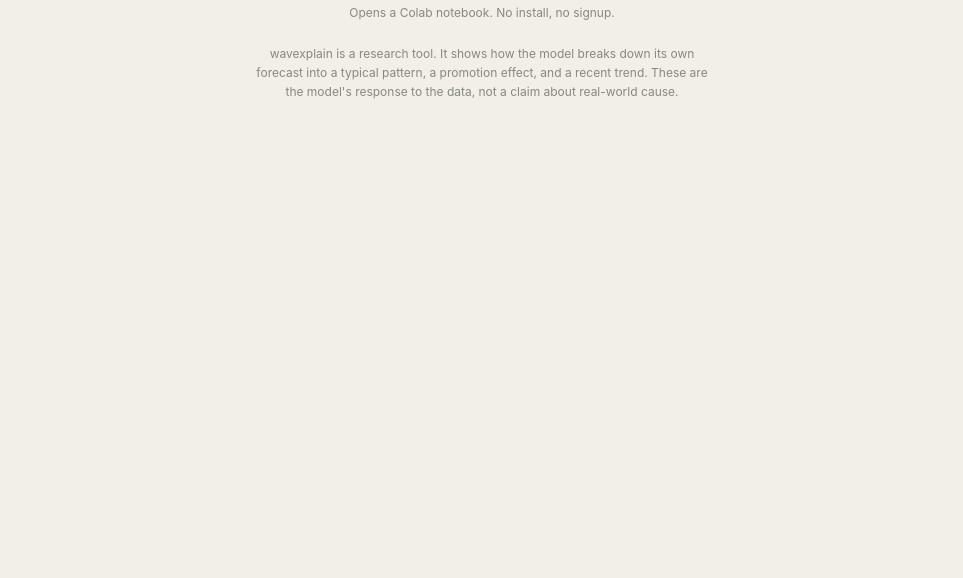
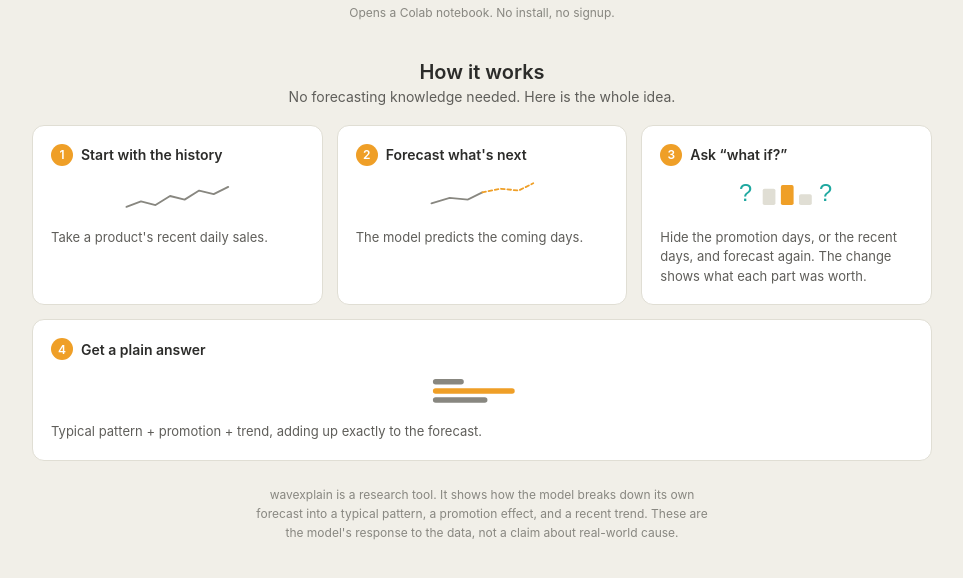
Before and after one commit to kesjien/wavexplain, a plain HTML site: page index.html in a window 1280 px wide. Shown: the part 778-1356 px from the top of the page, without its empty margins (158-1121 px from the left). Before the commit the page ends 919 px from the top, so only its background shows below. Drawn offline with Linux system fonts and the light colour scheme.

Commit message:
updated docs, index and added image

```diff
--- a/index.html
+++ b/index.html
@@ -4,6 +4,7 @@
 <meta charset="utf-8">
 <meta name="viewport" content="width=device-width, initial-scale=1">
 <title>wavexplain — see why a sales forecast is what it is</title>
+<link rel="icon" type="image/svg+xml" href="docs/wavexplain-mark.svg">
 <style>
   body { font-family: -apple-system, Helvetica, Arial, sans-serif; background: #f1efe8; color: #2c2c2a; margin: 0; padding: 40px 16px; }
   .wrap { max-width: 460px; margin: 0 auto; }
@@ -30,6 +31,16 @@
   .cta:hover { background: #f7f6f1; }
   .cta-note { font-size: 12px; color: #888780; text-align: center; margin: 8px 0 0; }
   .about { font-size: 12px; color: #888780; text-align: center; margin: 24px auto 0; max-width: 460px; line-height: 1.6; }
+  .how { max-width: 900px; margin: 40px auto 0; }
+  .how-title { font-size: 20px; font-weight: 600; color: #2c2c2a; margin: 0 0 4px; text-align: center; }
+  .how-sub { font-size: 14px; color: #5f5e5a; margin: 0 0 20px; text-align: center; }
+  .how-grid { display: flex; gap: 14px; flex-wrap: wrap; }
+  .how-step { flex: 1; min-width: 190px; background: #fff; border: 1px solid #e0ded4; border-radius: 12px; padding: 18px; }
+  .how-head { display: flex; align-items: center; gap: 8px; margin-bottom: 10px; }
+  .how-num { background: #EF9F27; color: #fff; font-size: 12px; font-weight: 600; width: 22px; height: 22px; border-radius: 50%; display: flex; align-items: center; justify-content: center; flex: none; }
+  .how-name { font-size: 14px; font-weight: 600; color: #2c2c2a; }
+  .how-ill { width: 100%; height: 40px; margin-bottom: 8px; }
+  .how-desc { font-size: 13px; color: #5f5e5a; margin: 0; line-height: 1.5; }
 </style>
 </head>
 <body>
@@ -46,11 +57,40 @@
   </a>
   <p class="cta-note">Opens a Colab notebook. No install, no signup.</p>
 </div>
+
+<!-- How it works -->
+<div class="how">
+  <p class="how-title">How it works</p>
+  <p class="how-sub">No forecasting knowledge needed. Here is the whole idea.</p>
+  <div class="how-grid">
+    <div class="how-step">
+      <div class="how-head"><span class="how-num">1</span><span class="how-name">Start with the history</span></div>
+      <svg class="how-ill" viewBox="0 0 120 44"><polyline points="4,34 20,28 36,32 52,22 68,26 84,16 100,20 116,12" fill="none" stroke="#888780" stroke-width="2" stroke-linecap="round" stroke-linejoin="round"/></svg>
+      <p class="how-desc">Take a product's recent daily sales.</p>
+    </div>
+    <div class="how-step">
+      <div class="how-head"><span class="how-num">2</span><span class="how-name">Forecast what's next</span></div>
+      <svg class="how-ill" viewBox="0 0 120 44"><polyline points="4,30 24,24 44,26 60,18" fill="none" stroke="#888780" stroke-width="2" stroke-linecap="round"/><polyline points="60,18 80,14 100,16 116,8" fill="none" stroke="#EF9F27" stroke-width="2" stroke-dasharray="4 3" stroke-linecap="round"/></svg>
+      <p class="how-desc">The model predicts the coming days.</p>
+    </div>
+    <div class="how-step">
+      <div class="how-head"><span class="how-num">3</span><span class="how-name">Ask &ldquo;what if?&rdquo;</span></div>
+      <svg class="how-ill" viewBox="0 0 120 44"><text x="8" y="28" font-family="Arial" font-size="26" fill="#1FA8A0">?</text><rect x="34" y="14" width="14" height="18" rx="2" fill="#e0ded4"/><rect x="54" y="10" width="14" height="22" rx="2" fill="#EF9F27"/><rect x="74" y="20" width="14" height="12" rx="2" fill="#e0ded4"/><text x="96" y="28" font-family="Arial" font-size="26" fill="#1FA8A0">?</text></svg>
+      <p class="how-desc">Hide the promotion days, or the recent days, and forecast again. The change shows what each part was worth.</p>
+    </div>
+    <div class="how-step">
+      <div class="how-head"><span class="how-num">4</span><span class="how-name">Get a plain answer</span></div>
+      <svg class="how-ill" viewBox="0 0 120 44"><rect x="6" y="30" width="60" height="6" rx="3" fill="#888780"/><rect x="6" y="20" width="90" height="6" rx="3" fill="#EF9F27"/><rect x="6" y="10" width="34" height="6" rx="3" fill="#888780"/></svg>
+      <p class="how-desc">Typical pattern + promotion + trend, adding up exactly to the forecast.</p>
+    </div>
+  </div>
+</div>
+
 <p class="about">wavexplain is a research tool. It shows how the model breaks down its own forecast into a typical pattern, a promotion effect, and a recent trend. These are the model's response to the data, not a claim about real-world cause.</p>
 
 <script>
 // Set this to your Colab notebook URL once it exists.
-const COLAB_URL = "https://colab.research.google.com/github/kesjien/wavexplain/blob/main/notebooks/run_on_your_data.ipynb";
+const COLAB_URL = "https://colab.research.google.com/github/kesjien/wavexplain/blob/main/examples/see_a_forecast.ipynb";
 
 // Shown only until cards.json loads (e.g. when opened locally via file://).
 const FALLBACK_CARDS = [
```
Also changed, not shown: docs/how-it-works.svg (added), 1 other file.
